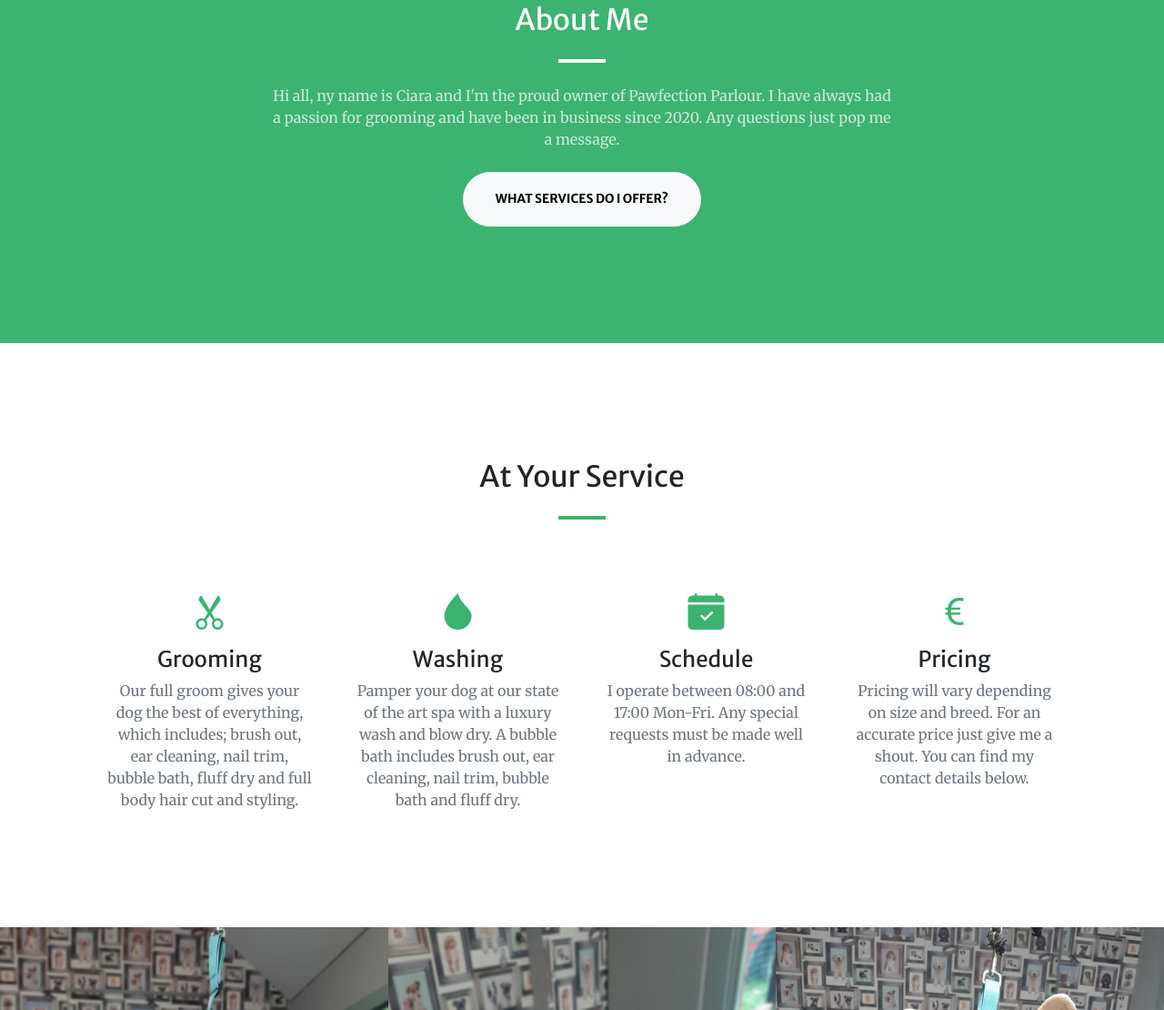
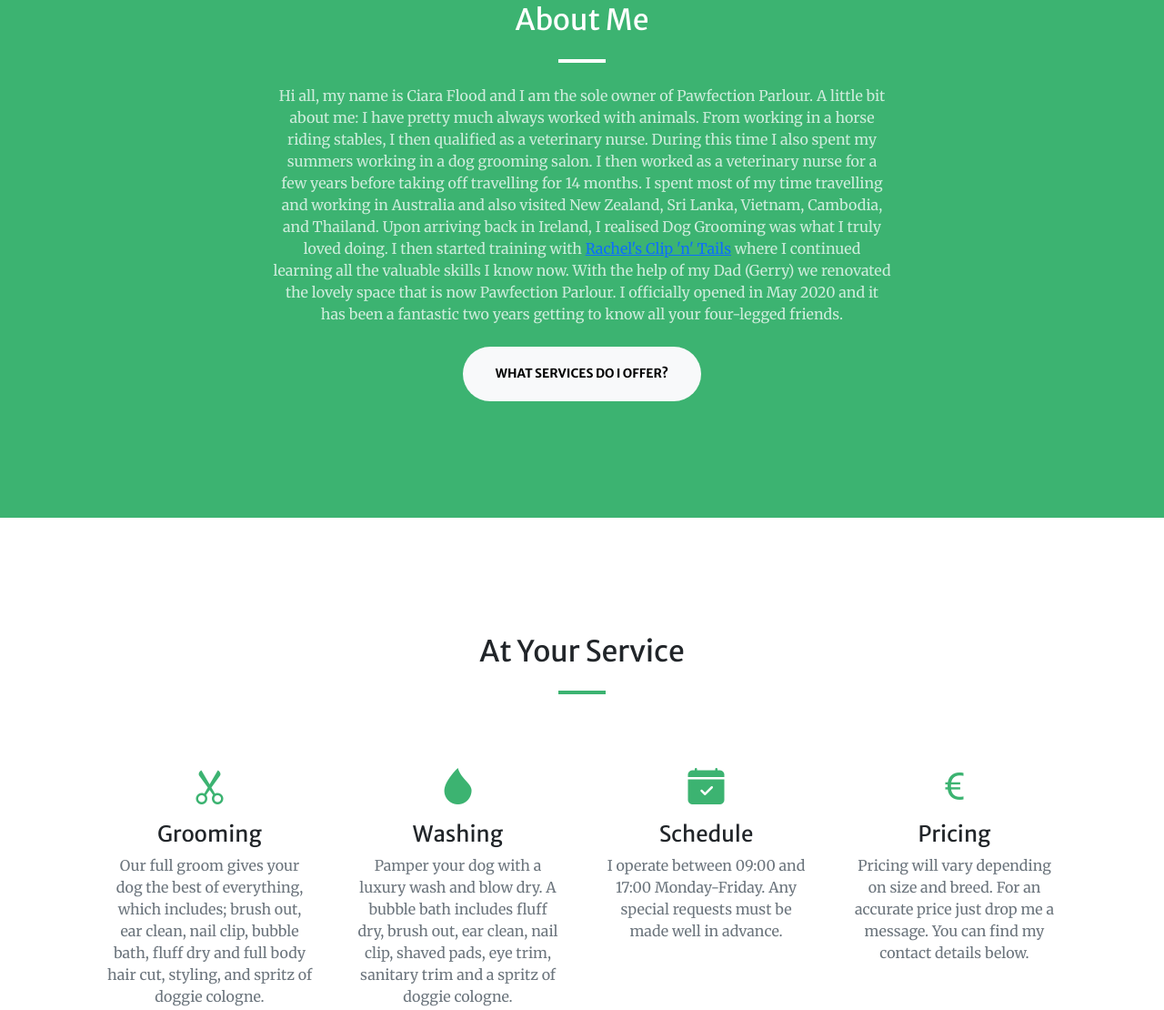
Before and after one commit to Ianokane1/PawfectionParlour2, a website: page index.html in a window 1280 px wide. Shown: the part 925-2035 px from the top of the page at 91% size. Drawn offline with nearby package versions, Linux system fonts and the light colour scheme; some packages are replaced by stand-ins of ours; a script that the page names is missing.

Commit message:
Updated grammar

```diff
--- a/index.html
+++ b/index.html
@@ -58,8 +58,16 @@
                     <div class="col-lg-8 text-center">
                         <h2 class="text-white mt-0">About Me</h2>
                         <hr class="divider divider-light" />
-                        <p class="text-white-75 mb-4">Hi all, ny name is Ciara and I'm the proud owner of Pawfection Parlour. I have always
-                            had a passion for grooming and have been in business since 2020. Any questions just pop me a message.
+                        <p class="text-white-75 mb-4"> Hi all, my name is Ciara Flood and I am the sole owner of Pawfection Parlour.
+                            A little bit about me: I have pretty much always worked with animals. From working in a horse riding stables,
+                            I then qualified as a veterinary nurse. During this time I also spent my summers working in a dog grooming salon.
+                            I then worked as a veterinary nurse for a few years before taking off travelling for 14 months.
+                            I spent most of my time travelling and working in Australia and also visited New Zealand, Sri Lanka, Vietnam, Cambodia, and Thailand.
+                            Upon arriving back in Ireland, I realised Dog Grooming was what I truly loved doing. I then started training with
+                            <a href="https://www.rachelsclipntails.com/rachelsclipntails">Rachel's Clip 'n' Tails</a>
+                            where I continued learning all the valuable skills I know now. With the help of my Dad (Gerry) we renovated the lovely space that is now Pawfection Parlour.
+                            I officially opened in May 2020 and it has been a fantastic two years getting to know all your four-legged friends.
+
                         </p>
                         <a class="btn btn-light btn-xl" href="#services">What Services Do I Offer?</a>
                     </div>
@@ -76,28 +84,31 @@
                         <div class="mt-5">
                             <div class="mb-2"><i class="bi-scissors fs-1 text-primary"></i></div>
                             <h3 class="h4 mb-2">Grooming</h3>
-                            <p class="text-muted mb-0">Our full groom gives your dog the best of everything, which includes; brush out, ear cleaning, nail trim, bubble bath, fluff dry and full body hair cut and styling.</p>
+                            <p class="text-muted mb-0">Our full groom gives your dog the best of everything, which includes; brush out,
+                                ear clean, nail clip, bubble bath, fluff dry and full body hair cut, styling, and spritz of doggie cologne.</p>
                         </div>
                     </div>
                     <div class="col-lg-3 col-md-6 text-center">
                         <div class="mt-5">
                             <div class="mb-2"><i class="bi bi-droplet-fill fs-1 text-primary"></i></div>
                             <h3 class="h4 mb-2">Washing</h3>
-                            <p class="text-muted mb-0">Pamper your dog at our state of the art spa with a luxury wash and blow dry. A bubble bath includes brush out, ear cleaning, nail trim, bubble bath and fluff dry.</p>
+                            <p class="text-muted mb-0">Pamper your dog with a luxury wash and blow dry. A bubble bath includes
+                                fluff dry, brush out, ear clean, nail clip, shaved pads, eye trim, sanitary trim and a spritz of doggie cologne.</p>
                         </div>
                     </div>
                     <div class="col-lg-3 col-md-6 text-center">
                         <div class="mt-5">
                             <div class="mb-2"><i class="bi bi-calendar-check-fill fs-1 text-primary"></i></div>
                             <h3 class="h4 mb-2">Schedule</h3>
-                            <p class="text-muted mb-0">I operate between 08:00 and 17:00 Mon-Fri. Any special requests must be made well in advance.</p>
+                            <p class="text-muted mb-0">I operate between 09:00 and 17:00 Monday-Friday. Any special requests must be made well in advance.</p>
                         </div>
                     </div>
                     <div class="col-lg-3 col-md-6 text-center">
                         <div class="mt-5">
                             <div class="mb-2"><i class="bi bi-currency-euro fs-1 text-primary"></i></div>
                             <h3 class="h4 mb-2">Pricing</h3>
-                            <p class="text-muted mb-0">Pricing will vary depending on size and breed. For an accurate price just give me a shout. You can find my contact details below.</p>
+                            <p class="text-muted mb-0">Pricing will vary depending on size and breed.
+                                For an accurate price just drop me a message. You can find my contact details below.</p>
                         </div>
                     </div>
                 </div>
@@ -165,7 +176,7 @@
                     <div class="col-lg-8 col-xl-6 text-center">
                         <h2 class="mt-0">Let's Get In Touch!</h2>
                         <hr class="divider" />
-                        <p class="text-muted mb-5">If you would like to book please give me a shout. You can see my contact details below. I will get back to you as soon as I can</p>
+                        <p class="text-muted mb-5">You can see my contact details below. Please don't hesitate to get in touch. I will get back to you as soon as I can.</p>
                     </div>
                 </div>
                 <div class="row gx-4 gx-lg-5 justify-content-center">
```
